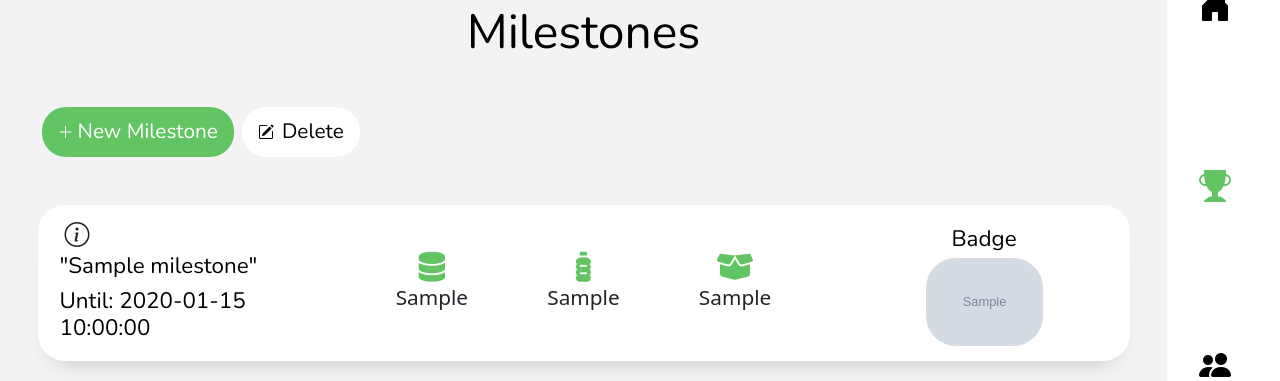
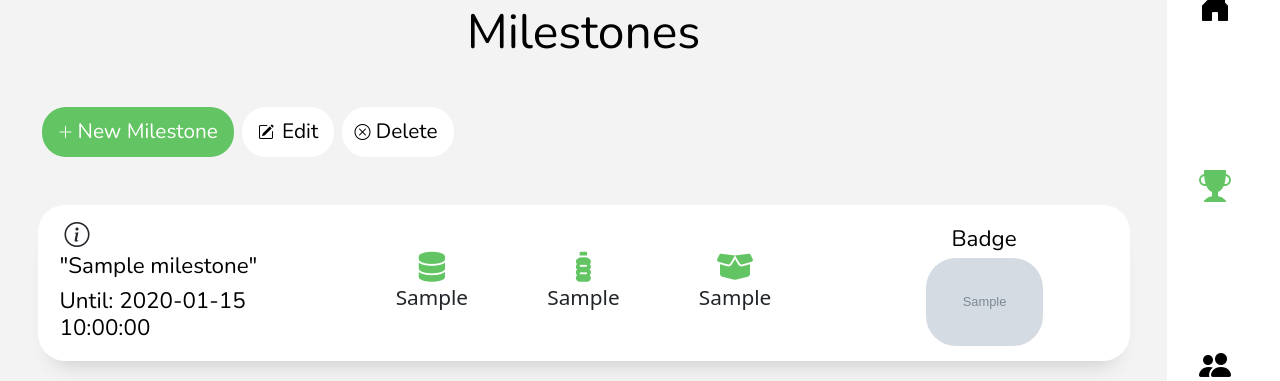
Before and after one commit to ronyzrihen/Cycle-project, a PHP site: page /B4Tirgul/list_page.php in a window 1280 px wide. Shown: the part 183-564 px from the top of the page. Run offline with PHP 8.4, Linux system fonts and the light colour scheme; the visitor is signed in with stand-in values (Sample User, id 1); tables that the repository leaves empty or names only in its code hold one stand-in row (values such as "Sample post"); grey boxes marked "Sample" are stand-in pictures; some libraries are stand-ins or nearby versions.

Commit message:
Add files via upload

```diff
--- a/list_page.php
+++ b/list_page.php
@@ -135,7 +135,11 @@
                     </a>
                     <a href="#" class="d-flex align-items-center ms-2" id="edit">
                         <i class="bi bi-pencil-square ms-3 me-2"></i>
-                        <label class="me-3">Delete</label>
+                        <label class="me-3">Edit</label>
+                    </a>
+                    <a href="#" class="d-flex align-items-center ms-2" id="edit">&nbsp
+                        <i class="bi bi-x-circle ms-2"></i>
+                        <label class="me-3"> &nbspDelete</label>
                     </a>
                 </section>';
             }
@@ -146,7 +150,7 @@
                     foreach($row2 as $rows2){
                         echo '<section class="d-flex justify-content-evenly align-items-center milestone-rectangle container">';
                         echo '<section class="col-md-3 left-list">';
-                        echo  '<a href="milestone.php?milestone_id='.$rows2["milestone_id"].'"><i class="bi bi-info-circle"></i></a><br>';
+                        echo '<a href="milestone.php?milestone_id='.$rows2["milestone_id"].'"><i class="bi bi-info-circle"></i></a><br>';
                         echo        '<h5>"'.$rows2["milestone_name"].'"</h5>';
                         echo        '<h5>Until: '.$rows2["end_date"]. '</h5>';
                         echo    '</section>';
```
